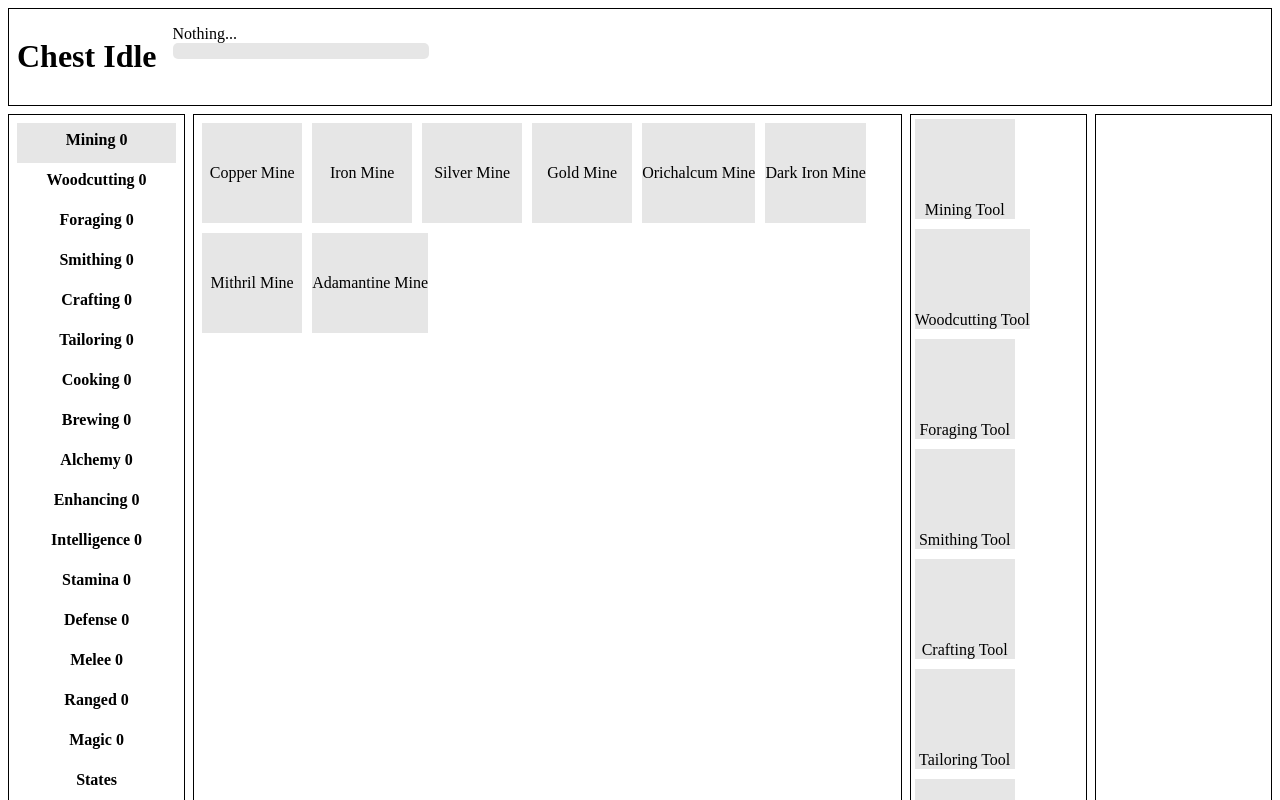
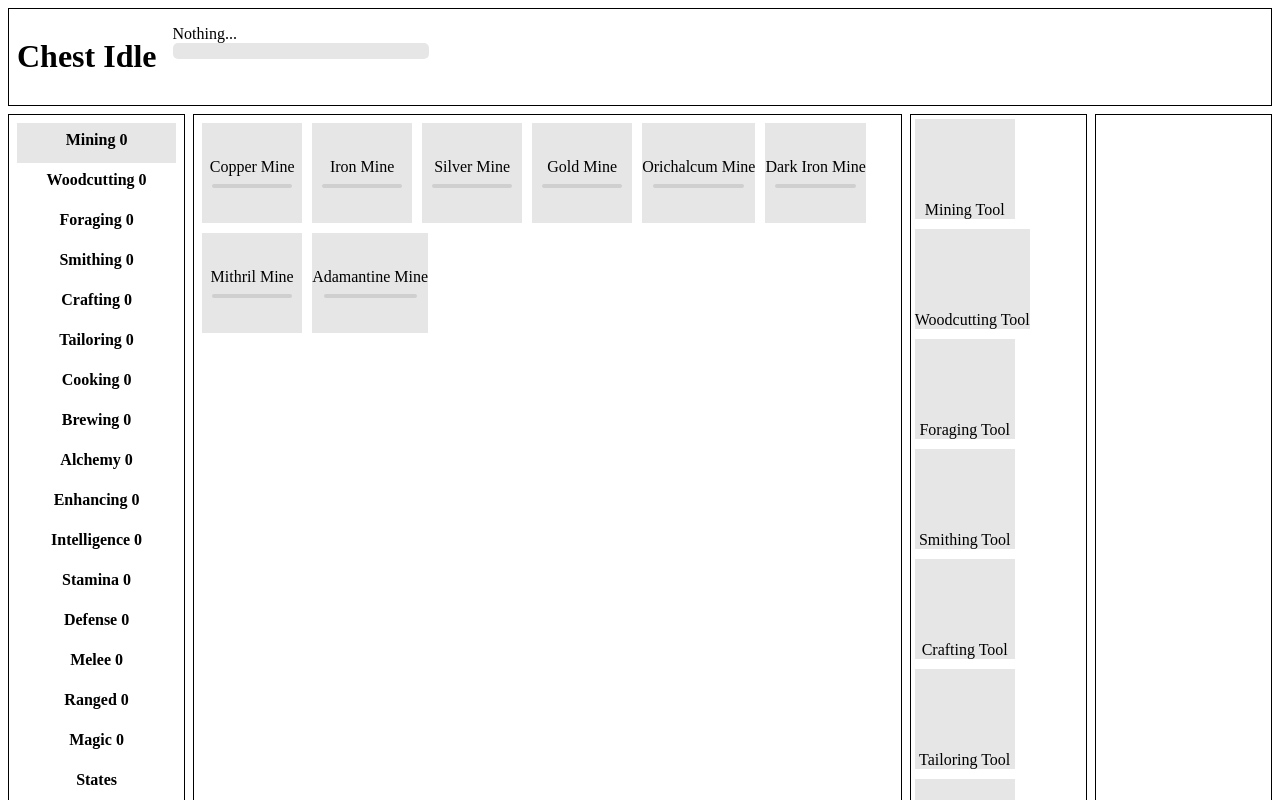
Before and after one commit to HeYaoDaDa/chest-idle, a Vue app: page /#/game/mining in a window 1280 px wide. Built offline with nearby package versions, Linux system fonts and the light colour scheme.

Commit message:
add chest progress

```diff
--- a/src/pages/SkillPage.vue
+++ b/src/pages/SkillPage.vue
@@ -44,6 +44,11 @@ function addAction() {
     <Tooltip v-for="zone in skill.actionTargets" :key="zone.id">
       <div @click="openModal(zone)" class="area-item">
         <div>{{ t(zone.name) }}</div>
+        <div class="chest-progress">
+          <div class="chest-progress-bar" :style="{
+            width: (zone.chest.points.value / zone.chest.maxPoints * 100) + '%'
+          }"></div>
+        </div>
       </div>
       <template #popper>
         <div>
@@ -91,10 +96,26 @@ function addAction() {
     background-color: color.adjust(white, $lightness: -10%);
 
     display: flex;
+    flex-direction: column;
     justify-content: center;
     align-items: center;
     user-select: none;
     cursor: pointer;
+
+    .chest-progress {
+      width: 80%;
+      height: 4px;
+      background-color: color.adjust(black, $alpha: -0.9);
+      margin-top: 8px;
+      border-radius: 2px;
+      overflow: hidden;
+
+      .chest-progress-bar {
+        height: 100%;
+        background-color: black;
+        transition: width 0.3s ease;
+      }
+    }
   }
 }
 
```
